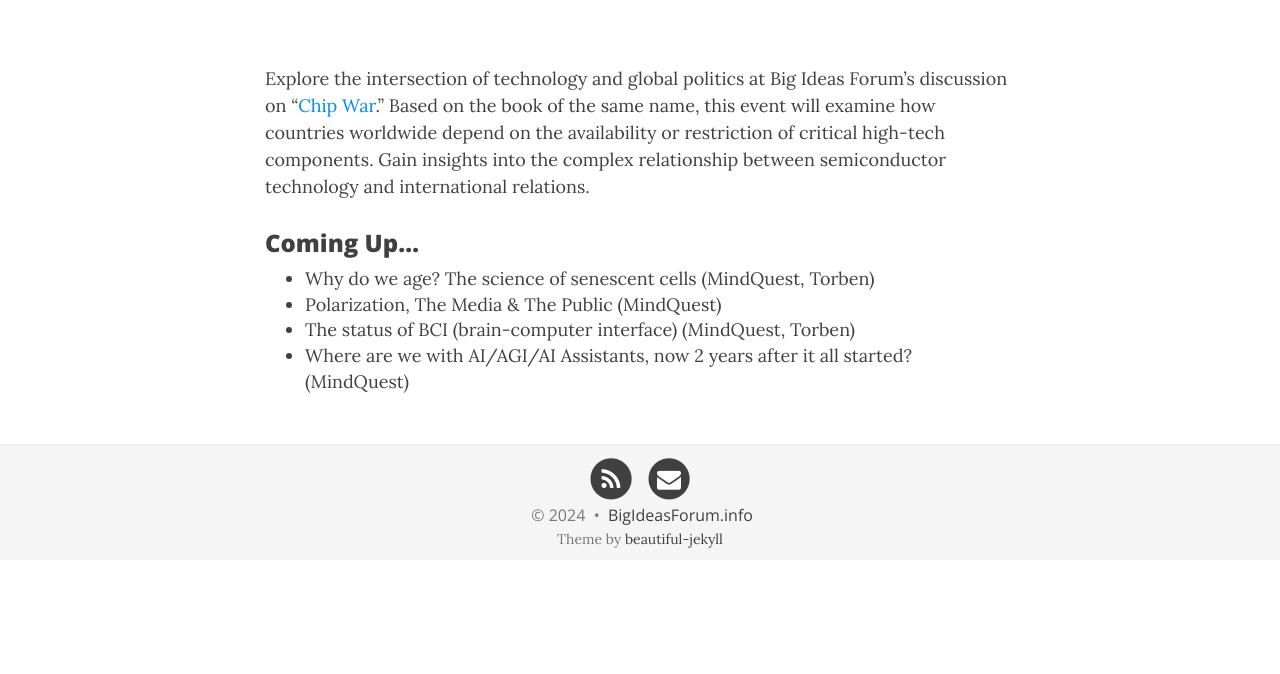
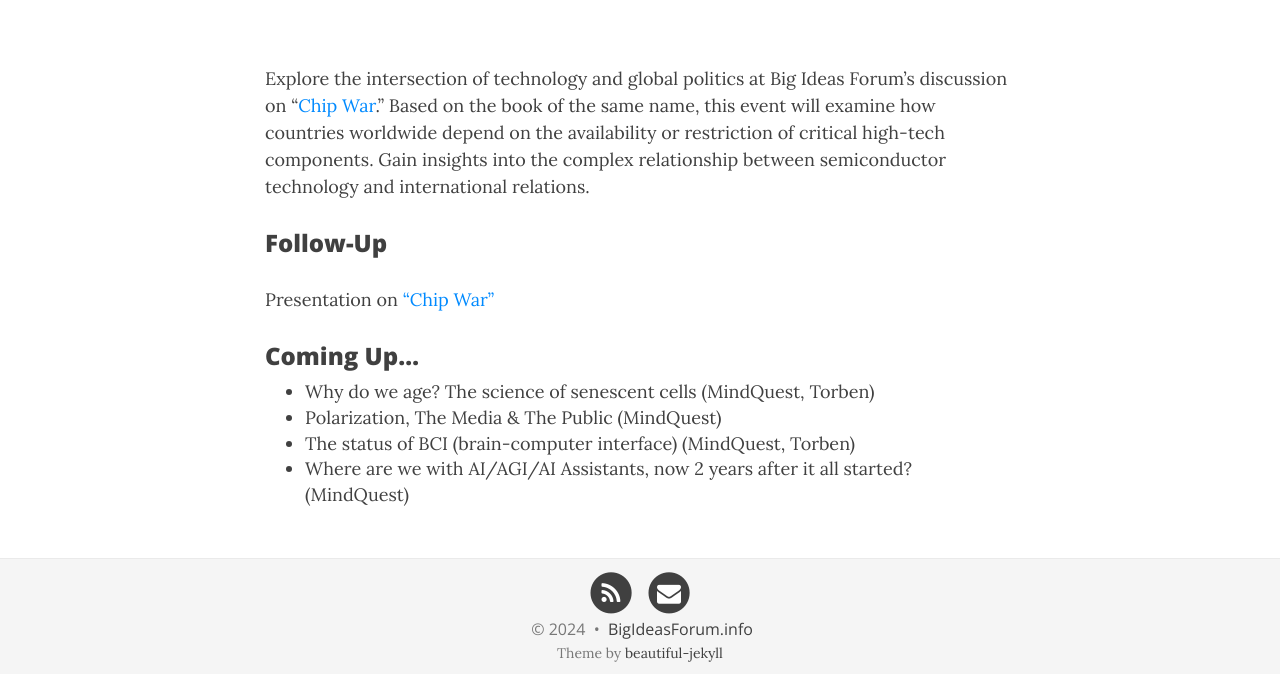
Before and after one commit to BigIdeasForum/bigideasforum.github.io, a Jekyll site: the page built from _posts/2024/2024-09-05-chip-war.md, in a window 1280 px wide and 1193 px high. Shown: the part 519-1193 px from the top of the window. Built offline with Jekyll 4.4.1, drawn with Linux system fonts in a browser that asks for light colours; nearby versions of some CDN libraries.

Commit message:
Add event followup materials

```diff
--- a/_posts/2024/2024-09-05-chip-war.md
+++ b/_posts/2024/2024-09-05-chip-war.md
@@ -9,6 +9,10 @@ bigimg: /img/chipwar.png
 
 Explore the intersection of technology and global politics at Big Ideas Forum's discussion on "[Chip War](https://www.amazon.com/Chip-War-Worlds-Critical-Technology/dp/1982172002)." Based on the book of the same name, this event will examine how countries worldwide depend on the availability or restriction of critical high-tech components. Gain insights into the complex relationship between semiconductor technology and international relations.
 
+### Follow-Up
+
+Presentation on ["Chip War"](/assets/present/2024/2024-09-05/chip-war.pdf)
+
 ### Coming Up...
 
 - Why do we age? The science of senescent cells (MindQuest, Torben)
```
Also changed, not shown: 1 other file.
